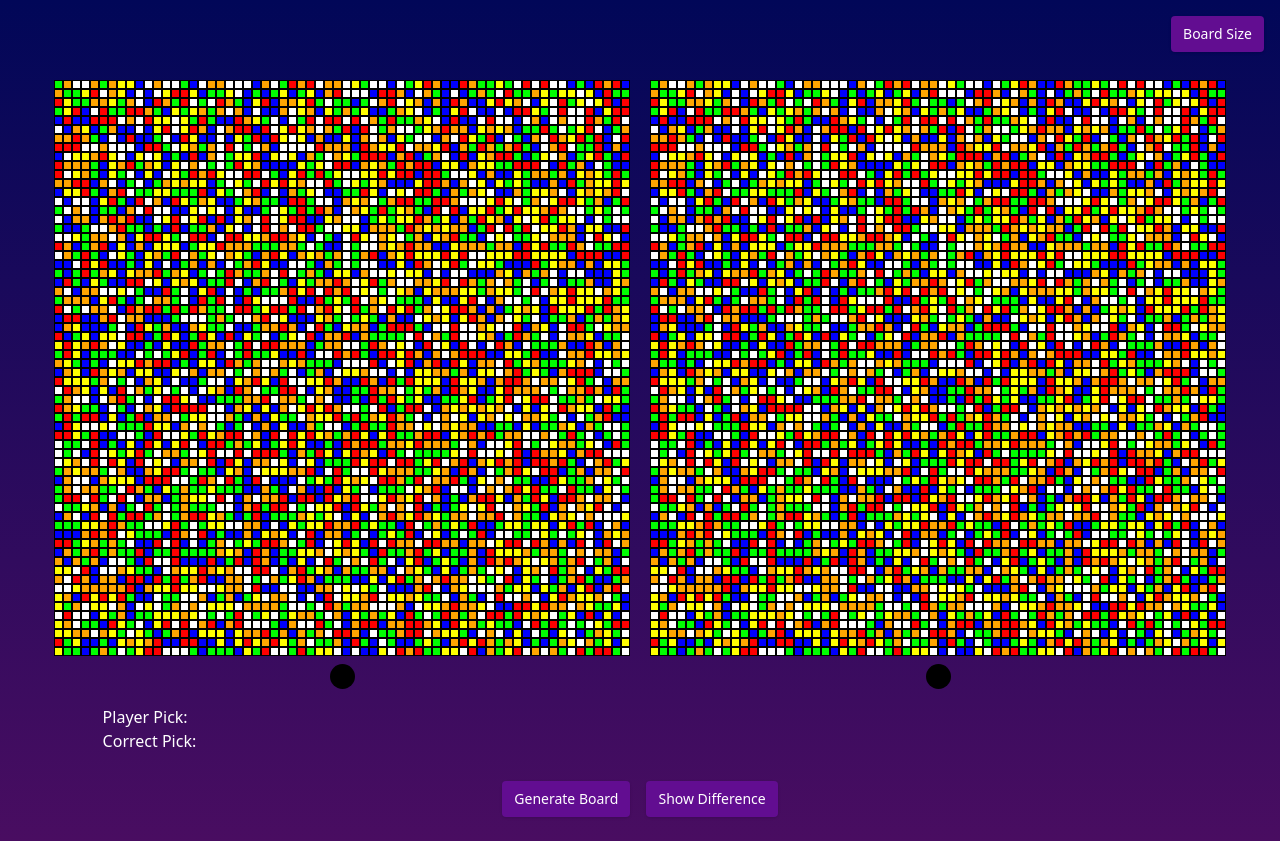
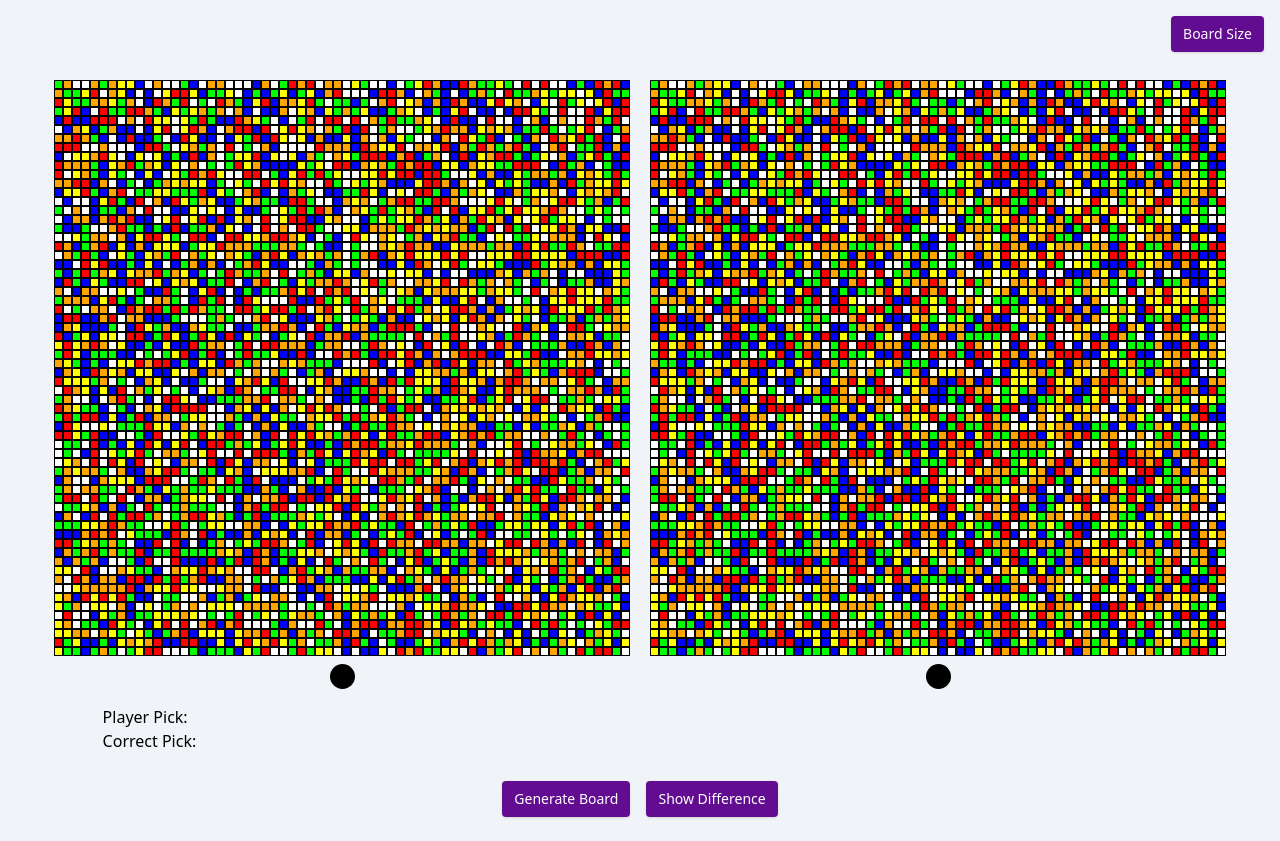
Before and after one commit to waszuch/svisionboard, a React (Vite) app: page / in a window 1280 px wide. Built offline with nearby package versions, Linux system fonts and the light colour scheme.

Commit message:
change bg color

```diff
--- a/src/Board.tsx
+++ b/src/Board.tsx
@@ -92,7 +92,7 @@ const Board: React.FC = () => {
   }
 
   return (
-    <div className="flex flex-col items-center justify-center min-h-screen bg-gradient-to-b from-[#010758] to-[#490d61] text-white font-sans p-4">
+    <div className="flex flex-col items-center justify-center min-h-screen bg-[#f0f4f8] text-black font-sans p-4">
       <div className="absolute top-4 right-4 z-10">
         <BoardSizeDropdown
           onSizeChange={handleBoardSizeChange}
@@ -116,7 +116,7 @@ const Board: React.FC = () => {
           </div>
         </div>
 
-        <div className="mt-4 text-white text-left w-full max-w-[calc(90%+20px)]">
+        <div className="mt-4 text-black text-left w-full max-w-[calc(90%+20px)]">
           <p>Player Pick: {playerPick !== null ? playerPick : ''}</p>
           <p>Correct Pick: {correctPick !== null ? correctPick : ''}</p>
         </div>
```
